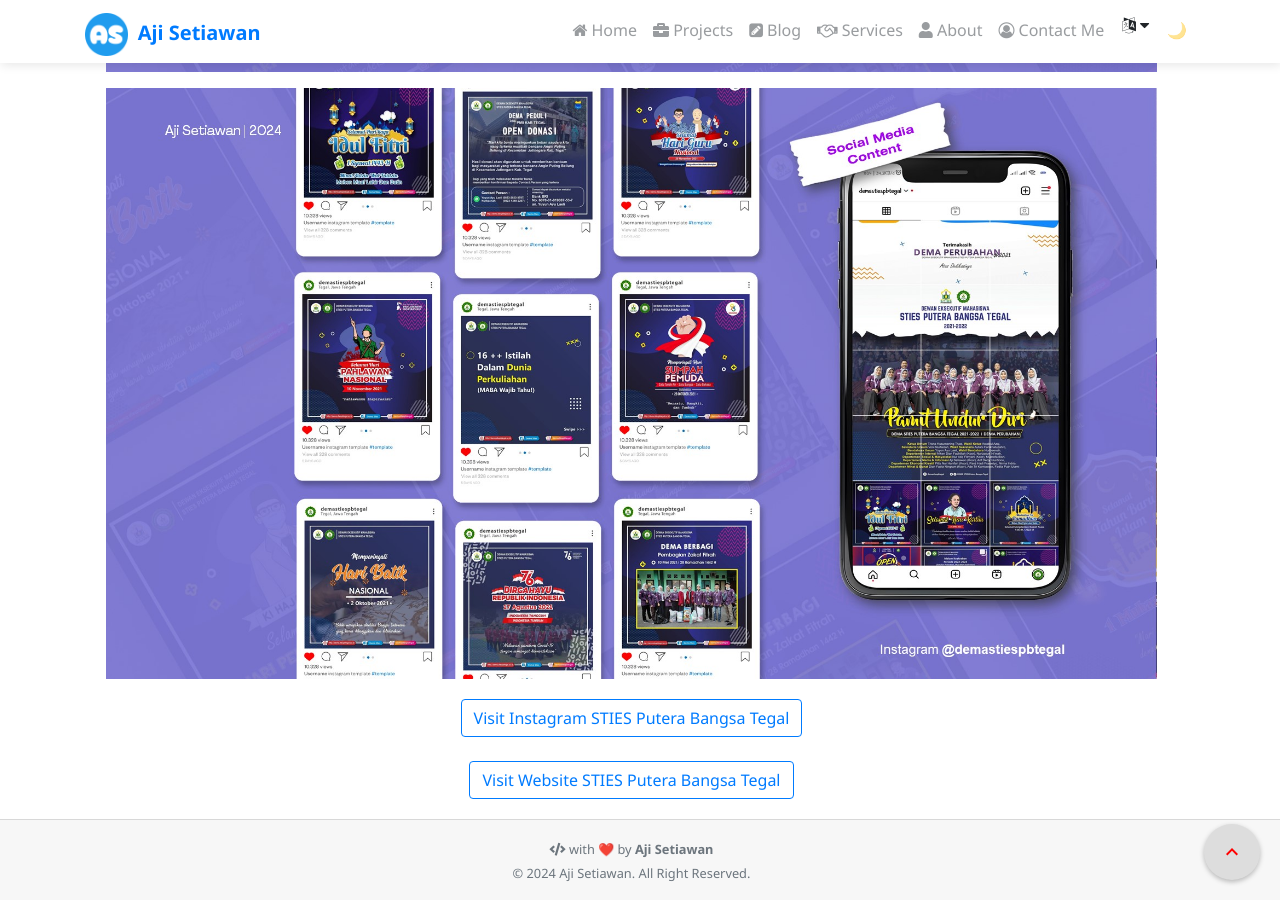
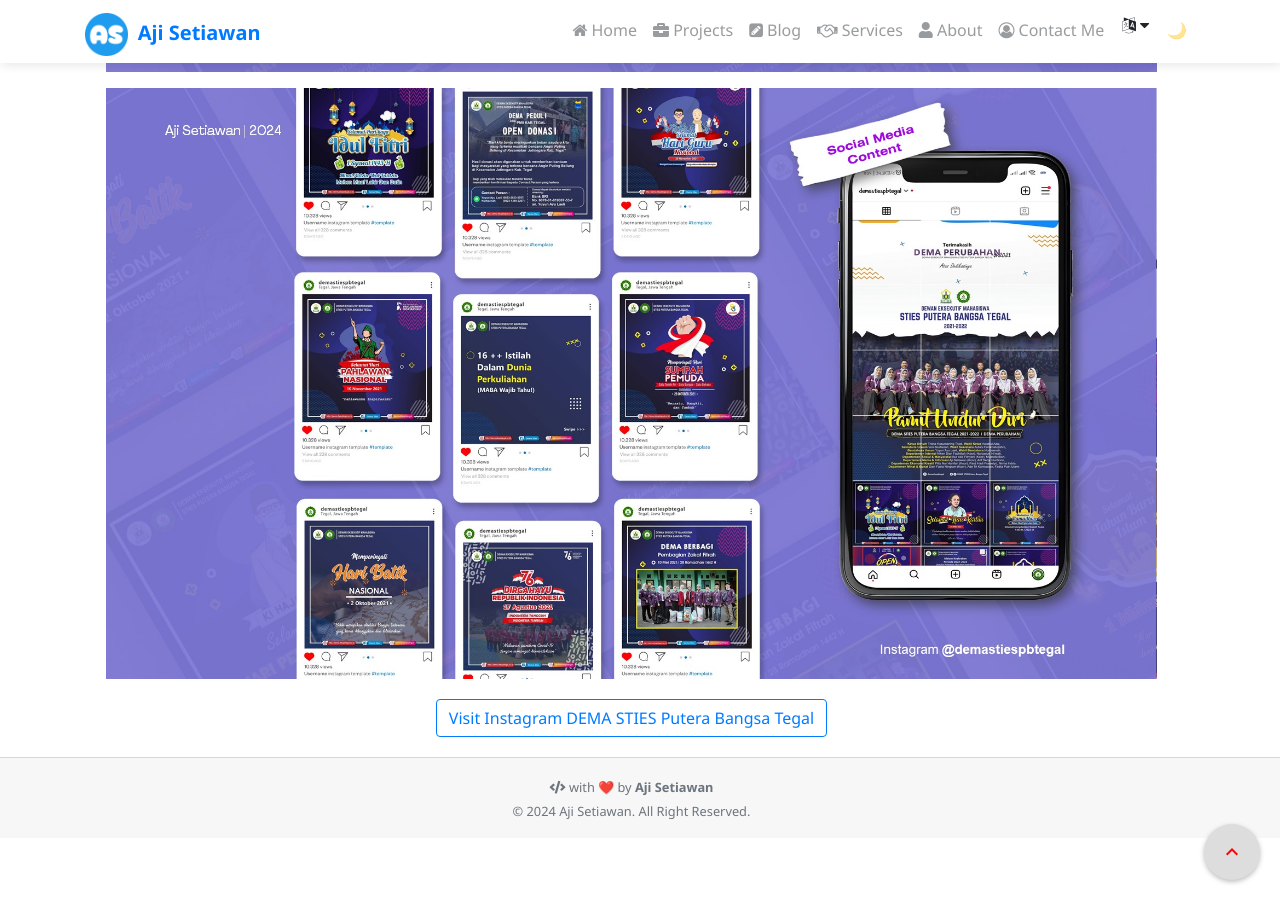
Before and after one commit to ajisetiawan716/ajisetiawan716.github.io, a Jekyll site: the page built from _projects/graphic-design-dema-stiespbtegal.md, in a window 1280 px wide and 900 px high, scrolled down 935 px. Built offline with Jekyll 4.4.1, drawn with Linux system fonts in a browser that asks for light colours; nearby versions of some CDN libraries; emoji names are drawn with the system emoji font; comment, search, counter and statistics services are not loaded; a style sheet for code colours, icons or effects is not loaded.

Commit message:
Update graphic-design-dema-stiespbtegal.md

```diff
--- a/_projects/graphic-design-dema-stiespbtegal.md
+++ b/_projects/graphic-design-dema-stiespbtegal.md
@@ -23,9 +23,5 @@
 
 
 <p class="text-center">
-{% include elements/button.html link="https://instagram.com/demastiespbtegal" text="Visit Instagram STIES Putera Bangsa Tegal" %}
+{% include elements/button.html link="https://instagram.com/demastiespbtegal" text="Visit Instagram DEMA STIES Putera Bangsa Tegal" %}
 </p>
-
-<p class="text-center">
-{% include elements/button.html link="https://dema.stiespbtegal.ac.id" text="Visit Website STIES Putera Bangsa Tegal" %}
-</p>
```
